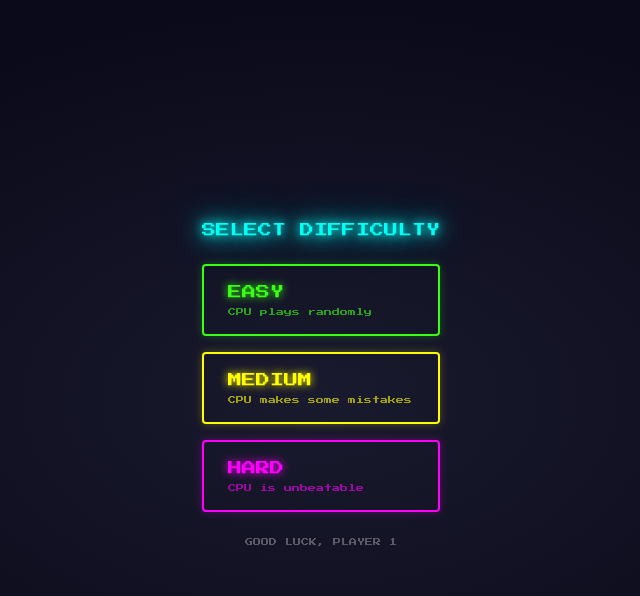
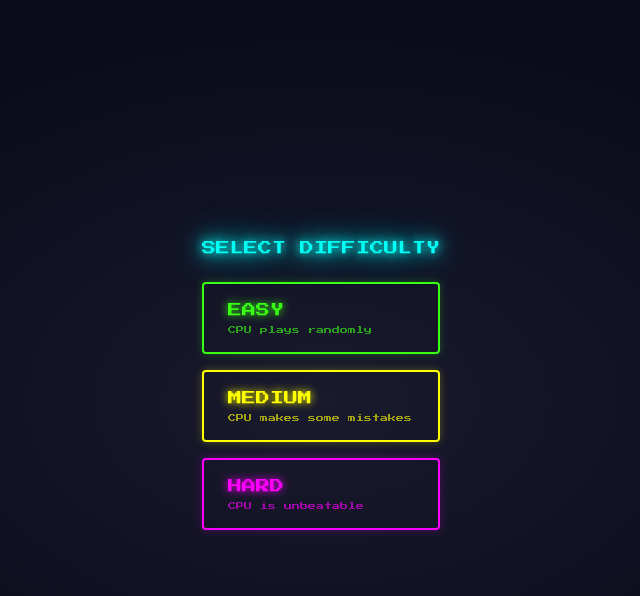
Before and after one commit to sh1vendra/Tic_Tac_Toe, a React (Vite) app: page / in a window 1280 px wide. Both pictures are taken after a click on the button "START". Shown: the top 596 px of the page, without its empty margins (319-959 px from the left). Built offline with nearby package versions, Linux system fonts and the light colour scheme.

Commit message:
Remove good luck text from difficulty screen

```diff
--- a/src/components/DifficultySelect.jsx
+++ b/src/components/DifficultySelect.jsx
@@ -29,7 +29,6 @@ export default function DifficultySelect({ onSelect }) {
         ))}
       </div>
 
-      <p className="text-[8px] text-white/30">GOOD LUCK, PLAYER 1</p>
     </div>
   );
 }
```
